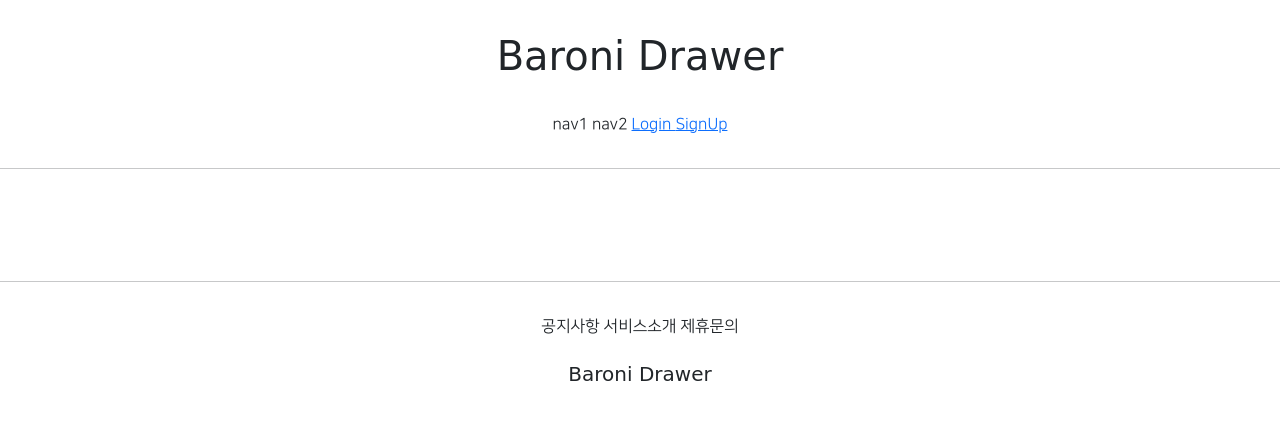
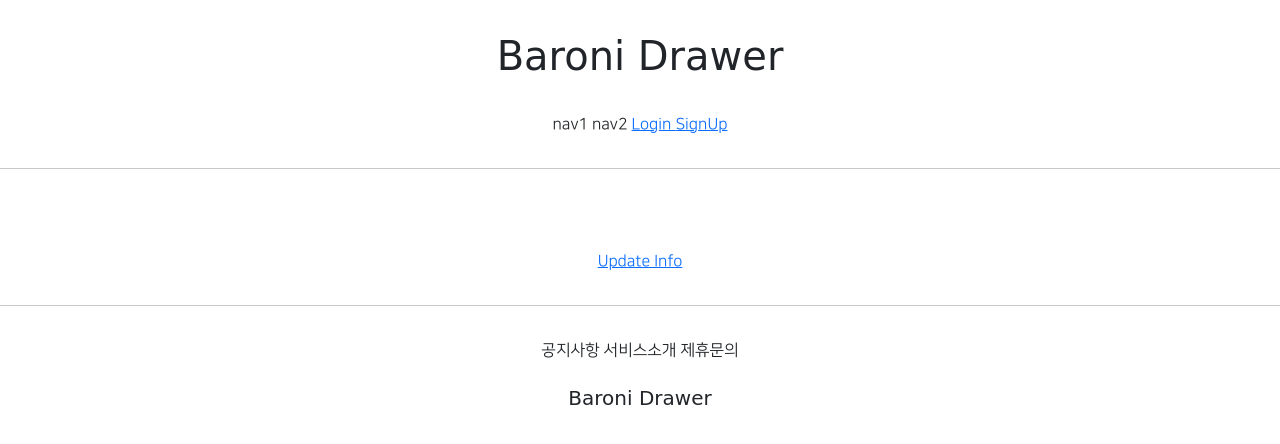
Before and after one commit to 2Danchoo/GAI_WA_2, a Django app: template accountapp/templates/accountapp/detail.html in a window 1280 px wide. Shown: the top 444 px of the page. Run offline with Django 3.2, Linux system fonts and the light colour scheme; the template is opened without the code that fills it, so the values that code supplies are empty; some web fonts are replaced.

Commit message:
21-07-19 django first project _ class 2 - commit 1

```diff
--- a/accountapp/templates/accountapp/detail.html
+++ b/accountapp/templates/accountapp/detail.html
@@ -10,6 +10,11 @@
         <div>
             {{ target_user.date_joined }}
         </div>
+        <div>
+            <a href="{% url 'accountapp:update' pk=target_user.pk %}">
+                Update Info
+            </a>
+        </div>
     </div>
 
 
--- a/accountapp/urls.py
+++ b/accountapp/urls.py
@@ -1,7 +1,7 @@
 from django.contrib.auth.views import LoginView, LogoutView
 from django.urls import path
 
-from accountapp.views import hello_world, AccountCreateView, AccountDetailView
+from accountapp.views import hello_world, AccountCreateView, AccountDetailView, AccountUpdateView
 
 app_name = 'accountapp'
 
@@ -13,6 +13,6 @@ urlpatterns = [
     path('logout/', LogoutView.as_view(), name='logout'),
 
     path('create/', AccountCreateView.as_view(), name='create'),
-
-    path('detail/<int:pk>', AccountDetailView.as_view, name='detail')
+    path('detail/<int:pk>', AccountDetailView.as_view(), name='detail'),
+    path('update/<int:pk>', AccountUpdateView.as_view(), name='update'),
 ]
```
Also changed, not shown: accountapp/views.py (+9 -1 lines).
